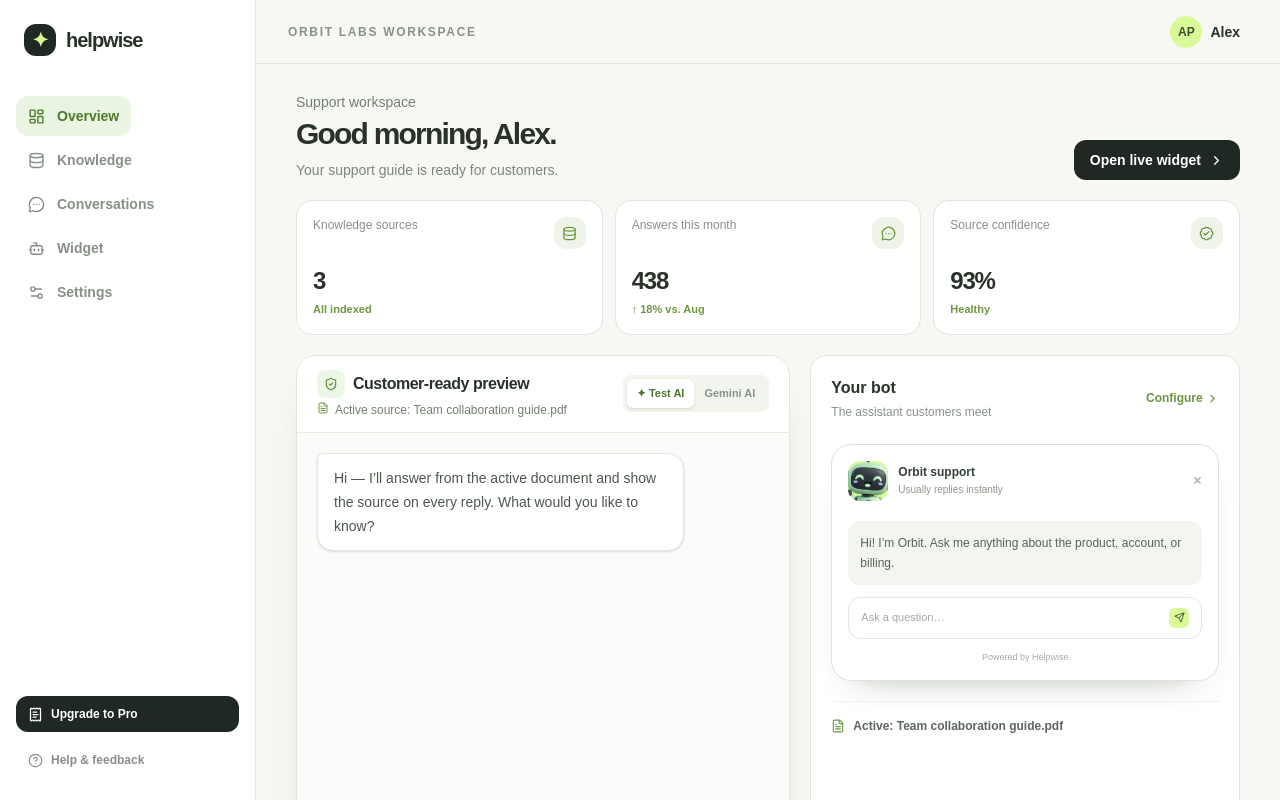
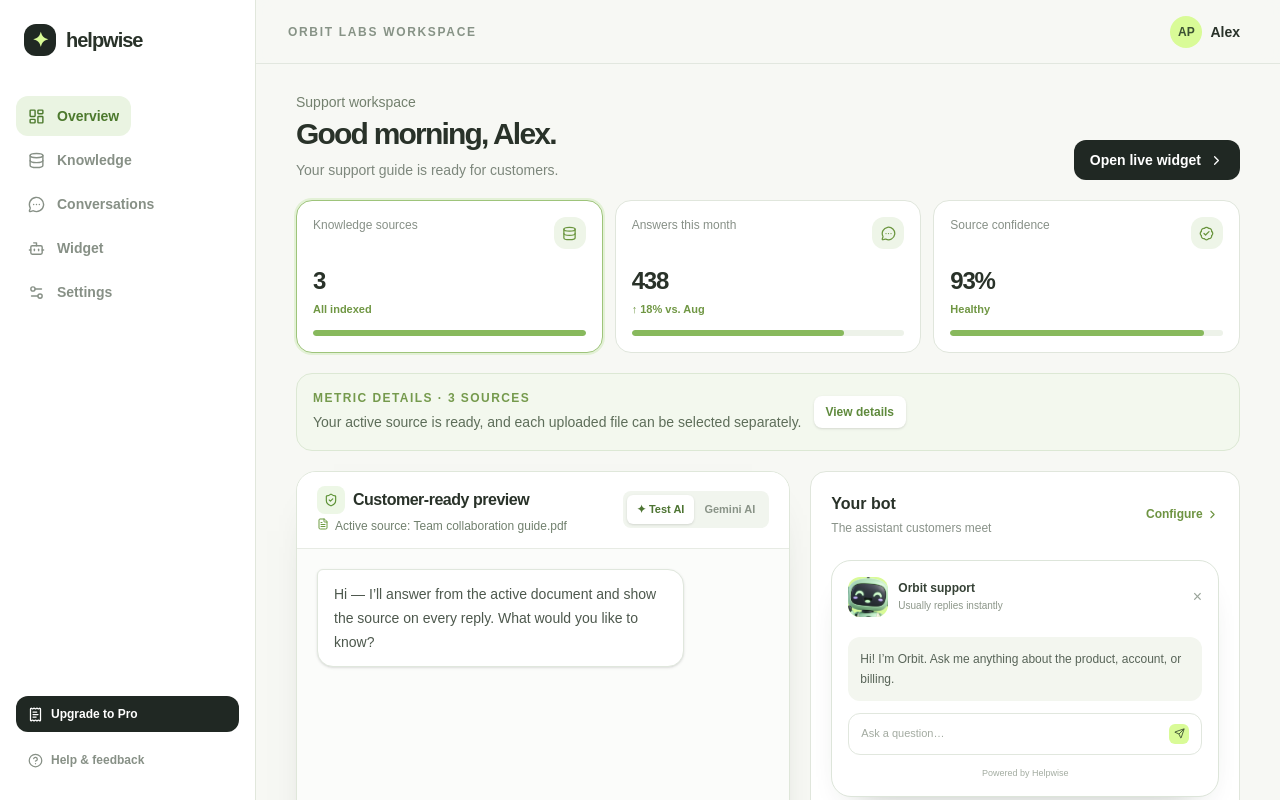
Before and after one commit to AlexandrPoge/chat-bot, a Next.js app: page /dashboard in a window 1280 px wide. Shown: the top 800 px of the page. Built offline with nearby package versions, Linux system fonts and the light colour scheme; no server answers.

Commit message:
fix: restore conversation and widget previews

```diff
--- a/src/app/dashboard/dashboard-client.tsx
+++ b/src/app/dashboard/dashboard-client.tsx
@@ -7,6 +7,7 @@
 import { clearDemoSession } from "@/lib/auth-session";
 import { DEFAULT_BOT_SETTINGS, writeBotSettings } from "@/lib/bot-settings";
 import { DashboardShell } from "@/features/dashboard/components/dashboard-shell";
+import { ConversationsPage } from "@/features/dashboard/components/conversations-page";
 import { KnowledgePage } from "@/features/dashboard/components/knowledge-page";
 import { OverviewPage } from "@/features/dashboard/components/overview-page";
 import { PlanDialog } from "@/features/dashboard/components/plan-dialog";
@@ -58,8 +59,9 @@
     }
     setBillingStep("checkout");
   };
-  const content = active === "knowledge" ? <KnowledgePage activeDocument={knowledge.activeDocument} activeSourceId={knowledge.activeSourceId} documents={knowledge.documents} fileInput={fileInput} onAddFiles={knowledge.addFiles} onChoose={knowledge.chooseSource} onRemove={knowledge.removeSource} />
-    : active === "widget" ? <WidgetPage activeDocument={knowledge.activeDocument} code={embedCode} copied={copied} onCopy={copyEmbedCode} settings={settings} />
+  const content = active === "conversations" ? <ConversationsPage activeDocument={knowledge.activeDocument} isAnswering={chat.isAnswering} messages={chat.messages} onAsk={(question, mode) => chat.askBot(question, mode, knowledge.activeDocument)} settings={settings} />
+    : active === "knowledge" ? <KnowledgePage activeDocument={knowledge.activeDocument} activeSourceId={knowledge.activeSourceId} documents={knowledge.documents} fileInput={fileInput} onAddFiles={knowledge.addFiles} onChoose={knowledge.chooseSource} onRemove={knowledge.removeSource} />
+    : active === "widget" ? <WidgetPage activeDocument={knowledge.activeDocument} code={embedCode} copied={copied} onCopy={copyEmbedCode} />
       : active === "settings" ? <SettingsEditor documentCount={knowledge.documents.length} key={JSON.stringify(settings)} onReset={() => { writeBotSettings(DEFAULT_BOT_SETTINGS); notify("Default settings restored."); }} onSave={(value) => { writeBotSettings(value); notify("Settings saved and widget updated."); }} onUpgrade={() => setBillingStep("plans")} plan={plan} settings={settings} />
         : <OverviewPage activeDocument={knowledge.activeDocument} documents={knowledge.documents} isAnswering={chat.isAnswering} messages={chat.messages} onAsk={(question, mode) => chat.askBot(question, mode, knowledge.activeDocument)} onGoTo={goTo} settings={settings} userName={session?.email.split("@")[0] || "Alex"} />;
   return <><DashboardShell active={active} onGoTo={goTo} onLogout={() => { clearDemoSession(); window.location.assign("/"); }} onProfileToggle={() => setProfileOpen((value) => !value)} onUpgrade={() => setBillingStep("plans")} plan={plan} profileOpen={profileOpen} session={session} toast={toast}>{content}</DashboardShell>{billingStep === "plans" && <PlanDialog choice={choice} onChoose={setChoice} onClose={() => setBillingStep(null)} onContinue={activatePlan} />}{billingStep === "checkout" && <TestCheckout onClose={() => setBillingStep("plans")} onPaid={() => { setPlan("Pro"); setBillingStep(null); notify("Pro is active. This was a test payment — no card was charged."); }} />}</>;
--- a/src/features/dashboard/components/knowledge-row.tsx
+++ b/src/features/dashboard/components/knowledge-row.tsx
@@ -11,8 +11,8 @@
 
 export function KnowledgeRow({ document, selected, onChoose, onRemove }: Props) {
   const iconStyle = selected ? "border-[#b8d59e] bg-[#e8f8d9] text-[#4d7c2c]" : "border-[#e2eadf] bg-[#f4f8f1] text-[#729747]";
-  return <article className={`flex flex-col gap-3 px-5 py-4 transition sm:flex-row sm:items-center sm:justify-between ${selected ? "bg-[#f5faef]" : "hover:bg-[#fafcf8]"}`}>
-    <div className="flex min-w-0 items-center gap-3"><span className={`relative grid h-11 w-11 shrink-0 place-items-center rounded-xl border ${iconStyle}`}><FileText size={18} /><span className="absolute -bottom-2 rounded-full border border-[#d6e4cd] bg-white px-1.5 py-0.5 text-[8px] font-extrabold tracking-[.08em] text-[#668d3f]">{document.type}</span></span><div className="min-w-0"><div className="flex gap-2"><p className="truncate text-sm font-bold text-[#485348]">{document.name}</p>{selected && <span className="rounded-full bg-[#d9f2bf] px-2 py-0.5 text-[9px] font-extrabold text-[#4e792c]">ACTIVE</span>}</div><p className="mt-1 truncate text-xs text-[#939c92]">{document.size} · {document.summary}</p>{Object.keys(document.profile ?? {}).length > 0 && <p className="mt-1 text-[10px] font-bold text-[#6c9741]">Bot profile fields detected and applied</p>}</div></div>
-    <div className="flex flex-wrap items-center gap-3"><StatusPill status={document.status} /><button className={`rounded-lg border px-3 py-1.5 text-xs font-bold transition ${selected ? "border-[#b7d697] bg-white text-[#4c7830]" : "border-[#d9e2d5] text-[#647063] hover:bg-[#f4faef]"}`} onClick={() => onChoose(document)} type="button">{selected ? <><Check className="mr-1 inline" size={13} />Used in chat</> : "Use in test chat"}</button><button className="text-xs font-bold text-[#a1aaa0] hover:text-[#ca6359]" onClick={() => onRemove(document.id)} type="button">Remove</button></div>
+  return <article className={`grid gap-3 px-5 py-4 transition sm:grid-cols-[minmax(0,1fr)_auto] sm:items-center ${selected ? "bg-[#f5faef]" : "hover:bg-[#fafcf8]"}`}>
+    <div className="flex min-w-0 items-center gap-3"><span className={`relative grid h-11 w-11 shrink-0 place-items-center rounded-xl border ${iconStyle}`}><FileText size={18} /><span className="absolute -bottom-2 rounded-full border border-[#d6e4cd] bg-white px-1.5 py-0.5 text-[8px] font-extrabold tracking-[.08em] text-[#668d3f]">{document.type}</span></span><div className="min-w-0"><div className="flex min-w-0 gap-2"><p className="truncate text-sm font-bold text-[#485348]">{document.name}</p>{selected && <span className="shrink-0 rounded-full bg-[#d9f2bf] px-2 py-0.5 text-[9px] font-extrabold text-[#4e792c]">ACTIVE</span>}</div><p className="mt-1 truncate text-xs text-[#939c92]">{document.size} · {document.summary}</p>{Object.keys(document.profile ?? {}).length > 0 && <p className="mt-1 text-[10px] font-bold text-[#6c9741]">Bot profile fields detected and applied</p>}</div></div>
+    <div className="flex shrink-0 flex-wrap items-center gap-3"><StatusPill status={document.status} /><button className={`whitespace-nowrap rounded-lg border px-3 py-1.5 text-xs font-bold transition ${selected ? "border-[#b7d697] bg-white text-[#4c7830]" : "border-[#d9e2d5] text-[#647063] hover:bg-[#f4faef]"}`} onClick={() => onChoose(document)} type="button">{selected ? <><Check className="mr-1 inline" size={13} />Used in chat</> : "Use in chat"}</button><button className="whitespace-nowrap text-xs font-bold text-[#a1aaa0] hover:text-[#ca6359]" onClick={() => onRemove(document.id)} type="button">Remove</button></div>
   </article>;
 }
--- a/src/features/dashboard/components/overview-page.tsx
+++ b/src/features/dashboard/components/overview-page.tsx
@@ -1,3 +1,4 @@
+import { useState } from "react";
 import { BadgeCheck, ChevronRight, Database, FileText, MessageCircleMore, type LucideIcon } from "lucide-react";
 import type { BotSettings } from "@/lib/bot-settings";
 import { BotPreview } from "./bot-preview";
@@ -15,17 +16,20 @@
   onGoTo: (section: Section) => void;
 };
 
-const metrics: [string, string, string, LucideIcon][] = [
-  ["Knowledge sources", "", "All indexed", Database],
-  ["Answers this month", "438", "↑ 18% vs. Aug", MessageCircleMore],
-  ["Source confidence", "93%", "Healthy", BadgeCheck],
+const metrics: [string, string, string, string, LucideIcon][] = [
+  ["Knowledge sources", "", "All indexed", "Your active source is ready, and each uploaded file can be selected separately.", Database],
+  ["Answers this month", "438", "↑ 18% vs. Aug", "Most questions are about onboarding and access. Open Conversations to replay customer scenarios.", MessageCircleMore],
+  ["Source confidence", "93%", "Healthy", "Confidence rises when a customer question matches a detailed source. Every answer still shows its citation.", BadgeCheck],
 ];
 
 export function OverviewPage(props: Props) {
   const { activeDocument, documents, settings, messages, isAnswering, userName, onAsk, onGoTo } = props;
+  const [selectedMetric, setSelectedMetric] = useState(0);
+  const [, value, , detail] = metrics[selectedMetric];
   return <div className="space-y-5">
     <div className="flex flex-col justify-between gap-4 sm:flex-row sm:items-end"><div><p className="text-sm font-medium text-[#73806e]">Support workspace</p><h1 className="mt-1 text-3xl font-semibold tracking-[-.06em]">Good morning, {userName}.</h1><p className="mt-2 text-sm text-[#7d877c]">Your support guide is ready for customers.</p></div><button className="inline-flex items-center justify-center gap-2 rounded-xl bg-[#202823] px-4 py-2.5 text-sm font-bold text-white transition hover:-translate-y-px hover:bg-[#354238]" onClick={() => onGoTo("widget")} type="button">Open live widget <ChevronRight size={15} /></button></div>
-    <div className="grid gap-3 sm:grid-cols-3">{metrics.map(([label, value, note, Icon]) => <article className="rounded-2xl border border-[#e0e6dc] bg-white p-4 transition hover:-translate-y-1 hover:shadow-lg" key={label}><div className="flex justify-between"><p className="text-xs text-[#879087]">{label}</p><span className="grid h-8 w-8 place-items-center rounded-xl bg-[#eef5e8] text-[#6a953e]"><Icon size={15} /></span></div><p className="mt-4 text-2xl font-semibold tracking-[-.05em]">{value || documents.length}</p><p className="mt-1 text-[11px] font-bold text-[#709744]">{note}</p></article>)}</div>
+    <div className="grid gap-3 sm:grid-cols-3">{metrics.map(([label, metricValue, metricNote, , Icon], index) => <button aria-pressed={selectedMetric === index} className={`rounded-2xl border bg-white p-4 text-left transition hover:-translate-y-1 hover:shadow-lg ${selectedMetric === index ? "border-[#9ec47b] ring-2 ring-[#e3f1d6]" : "border-[#e0e6dc]"}`} key={label} onClick={() => setSelectedMetric(index)} type="button"><div className="flex justify-between"><p className="text-xs text-[#879087]">{label}</p><span className="grid h-8 w-8 place-items-center rounded-xl bg-[#eef5e8] text-[#6a953e]"><Icon size={15} /></span></div><p className="mt-4 text-2xl font-semibold tracking-[-.05em]">{metricValue || documents.length}</p><p className="mt-1 text-[11px] font-bold text-[#709744]">{metricNote}</p><div className="mt-3 h-1.5 overflow-hidden rounded-full bg-[#edf2e9]"><div className="h-full rounded-full bg-[#88b95d]" style={{ width: index === 0 ? "100%" : index === 1 ? "78%" : "93%" }} /></div></button>)}</div>
+    <section className="flex flex-col gap-3 rounded-2xl border border-[#dce8d4] bg-[#f3f8ee] p-4 sm:flex-row sm:items-center"><div className="min-w-0"><p className="text-xs font-bold uppercase tracking-[.12em] text-[#759a4d]">Metric details · {value || `${documents.length} sources`}</p><p className="mt-1 text-sm leading-6 text-[#5d6d59]">{detail}</p></div><button className="shrink-0 rounded-lg bg-white px-3 py-2 text-xs font-bold text-[#5f8a3d] shadow-sm transition hover:-translate-y-px" onClick={() => onGoTo(selectedMetric === 0 ? "knowledge" : "conversations")} type="button">View details</button></section>
     <div className="grid gap-5 xl:grid-cols-[1.07fr_.93fr]"><ChatPanel activeSourceName={activeDocument?.name ?? "No source selected"} botName={settings.name} isAnswering={isAnswering} messages={messages} onAsk={onAsk} /><section className="rounded-2xl border border-[#e0e6dc] bg-white p-5"><div className="flex items-center justify-between"><div><h2 className="font-semibold">Your bot</h2><p className="mt-1 text-xs text-[#899289]">The assistant customers meet</p></div><button className="text-xs font-bold text-[#6e9442]" onClick={() => onGoTo("settings")} type="button">Configure <ChevronRight className="inline" size={13} /></button></div><div className="mt-6"><BotPreview settings={settings} /></div><button className="mt-5 flex w-full items-center gap-2 border-t border-[#edf0eb] pt-4 text-left text-xs font-bold text-[#5c665c] hover:text-[#4c7b2b]" onClick={() => onGoTo("knowledge")} type="button"><FileText size={14} className="text-[#719a45]" /><span className="truncate">Active: {activeDocument?.name ?? "No source"}</span></button></section></div>
   </div>;
 }
```
Also changed, not shown: src/app/login/page.tsx (+9 -1 lines), src/features/dashboard/components/conversations-page.tsx (added, +18 -0 lines), src/features/dashboard/components/widget-page.tsx (+4 -6 lines).
